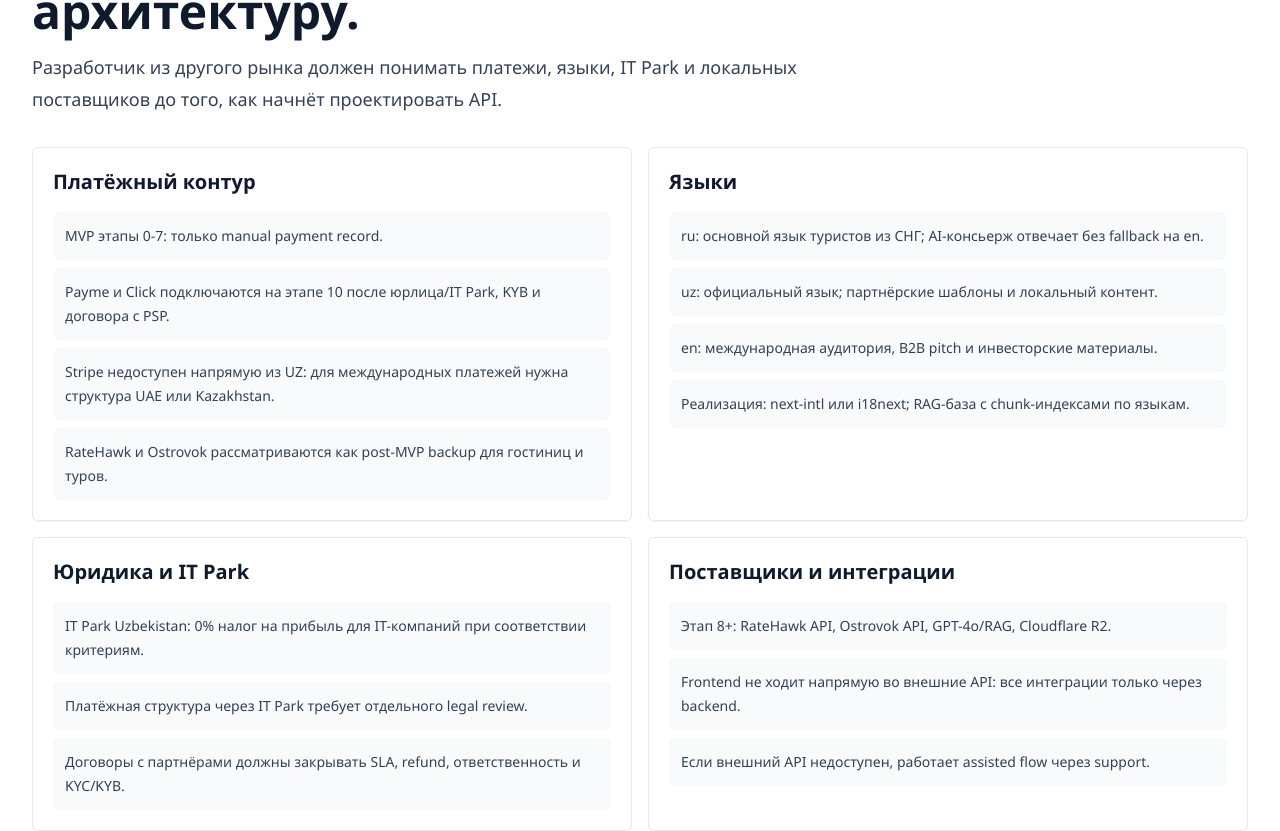
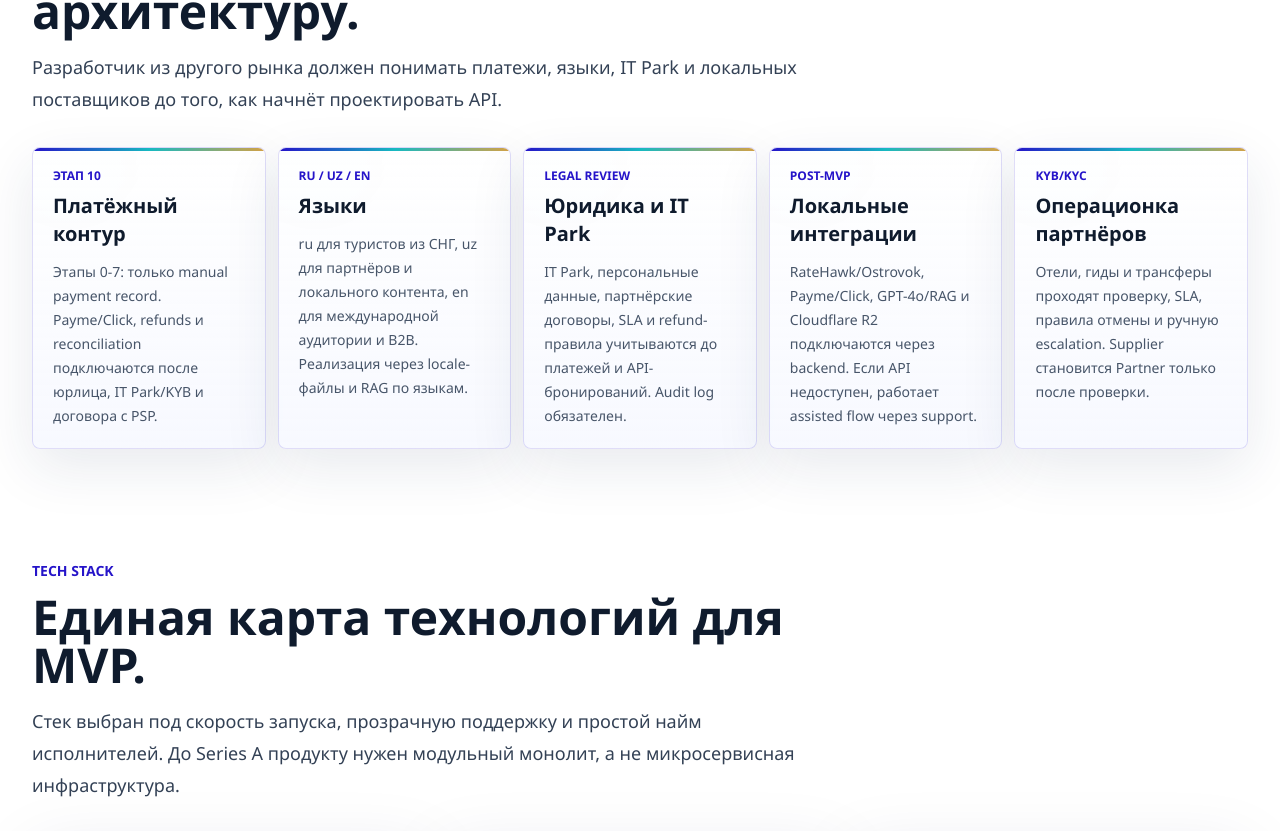
Before and after one commit to RawenHold/orient, a Next.js app: page /developers in a window 1280 px wide. Shown: the part 1119-1950 px from the top of the page. Built offline with nearby package versions, Linux system fonts and the light colour scheme.

Commit message:
Match developer context card style

```diff
--- a/src/app/developers/page.tsx
+++ b/src/app/developers/page.tsx
@@ -115,15 +115,12 @@ export default function DevelopersPage() {
             title="Локальный контекст, который влияет на архитектуру."
             text="Разработчик из другого рынка должен понимать платежи, языки, IT Park и локальных поставщиков до того, как начнёт проектировать API."
           />
-          <div className="mt-8 grid gap-4 md:grid-cols-2">
+          <div className="mt-8 grid gap-3 md:grid-cols-2 xl:grid-cols-5">
             {uzDevContext.map((block) => (
-              <article key={block.title} className="feature-card rounded-md border border-slate-200 bg-white p-5 shadow-sm">
-                <h3 className="text-xl font-semibold text-ink">{block.title}</h3>
-                <div className="mt-4 grid gap-2">
-                  {block.items.map((item) => (
-                    <p key={item} className="rounded-md bg-slate-50 p-3 text-sm leading-6 text-slate-700">{item}</p>
-                  ))}
-                </div>
+              <article key={block.title} className="signal-card p-5">
+                <p className="text-xs font-semibold uppercase text-cobalt">{block.value}</p>
+                <h3 className="mt-2 text-xl font-semibold text-ink">{block.title}</h3>
+                <p className="mt-3 text-sm leading-6 text-slate-600">{block.text}</p>
               </article>
             ))}
           </div>
--- a/src/app/globals.css
+++ b/src/app/globals.css
@@ -103,6 +103,32 @@ body {
 .feature-card:hover::after {
   opacity: 1;
   transform: translateX(55%);
+}
+
+.signal-card {
+  position: relative;
+  overflow: hidden;
+  border: 1px solid rgba(37, 20, 201, 0.14);
+  border-radius: 8px;
+  background:
+    linear-gradient(180deg, rgba(255, 255, 255, 0.96), rgba(246, 248, 255, 0.86)),
+    radial-gradient(circle at 16% 0%, rgba(23, 185, 193, 0.12), transparent 30%);
+  box-shadow: 0 18px 55px rgba(34, 48, 89, 0.1);
+  transition: transform 180ms ease, border-color 180ms ease, box-shadow 180ms ease;
+}
+
+.signal-card::before {
+  content: "";
+  position: absolute;
+  inset: 0 0 auto;
+  height: 3px;
+  background: linear-gradient(90deg, var(--cobalt), var(--lagoon), var(--gold));
+}
+
+.signal-card:hover {
+  transform: translateY(-3px);
+  border-color: rgba(37, 20, 201, 0.28);
+  box-shadow: 0 24px 70px rgba(34, 48, 89, 0.16);
 }
 
 .investor-section-switcher {
--- a/src/data/developer.ts
+++ b/src/data/developer.ts
@@ -35,40 +35,11 @@ export const dataRelations = [
 ];
 
 export const uzDevContext = [
-  {
-    title: "Платёжный контур",
-    items: [
-      "MVP этапы 0-7: только manual payment record.",
-      "Payme и Click подключаются на этапе 10 после юрлица/IT Park, KYB и договора с PSP.",
-      "Stripe недоступен напрямую из UZ: для международных платежей нужна структура UAE или Kazakhstan.",
-      "RateHawk и Ostrovok рассматриваются как post-MVP backup для гостиниц и туров.",
-    ],
-  },
-  {
-    title: "Языки",
-    items: [
-      "ru: основной язык туристов из СНГ; AI-консьерж отвечает без fallback на en.",
-      "uz: официальный язык; партнёрские шаблоны и локальный контент.",
-      "en: международная аудитория, B2B pitch и инвесторские материалы.",
-      "Реализация: next-intl или i18next; RAG-база с chunk-индексами по языкам.",
-    ],
-  },
-  {
-    title: "Юридика и IT Park",
-    items: [
-      "IT Park Uzbekistan: 0% налог на прибыль для IT-компаний при соответствии критериям.",
-      "Платёжная структура через IT Park требует отдельного legal review.",
-      "Договоры с партнёрами должны закрывать SLA, refund, ответственность и KYC/KYB.",
-    ],
-  },
-  {
-    title: "Поставщики и интеграции",
-    items: [
-      "Этап 8+: RateHawk API, Ostrovok API, GPT-4o/RAG, Cloudflare R2.",
-      "Frontend не ходит напрямую во внешние API: все интеграции только через backend.",
-      "Если внешний API недоступен, работает assisted flow через support.",
-    ],
-  },
+  { title: "Платёжный контур", value: "Этап 10", text: "Этапы 0-7: только manual payment record. Payme/Click, refunds и reconciliation подключаются после юрлица, IT Park/KYB и договора с PSP." },
+  { title: "Языки", value: "RU / UZ / EN", text: "ru для туристов из СНГ, uz для партнёров и локального контента, en для международной аудитории и B2B. Реализация через locale-файлы и RAG по языкам." },
+  { title: "Юридика и IT Park", value: "Legal review", text: "IT Park, персональные данные, партнёрские договоры, SLA и refund-правила учитываются до платежей и API-бронирований. Audit log обязателен." },
+  { title: "Локальные интеграции", value: "Post-MVP", text: "RateHawk/Ostrovok, Payme/Click, GPT-4o/RAG и Cloudflare R2 подключаются через backend. Если API недоступен, работает assisted flow через support." },
+  { title: "Операционка партнёров", value: "KYB/KYC", text: "Отели, гиды и трансферы проходят проверку, SLA, правила отмены и ручную escalation. Supplier становится Partner только после проверки." },
 ];
 
 export const onboardingPrerequisites = [
```
